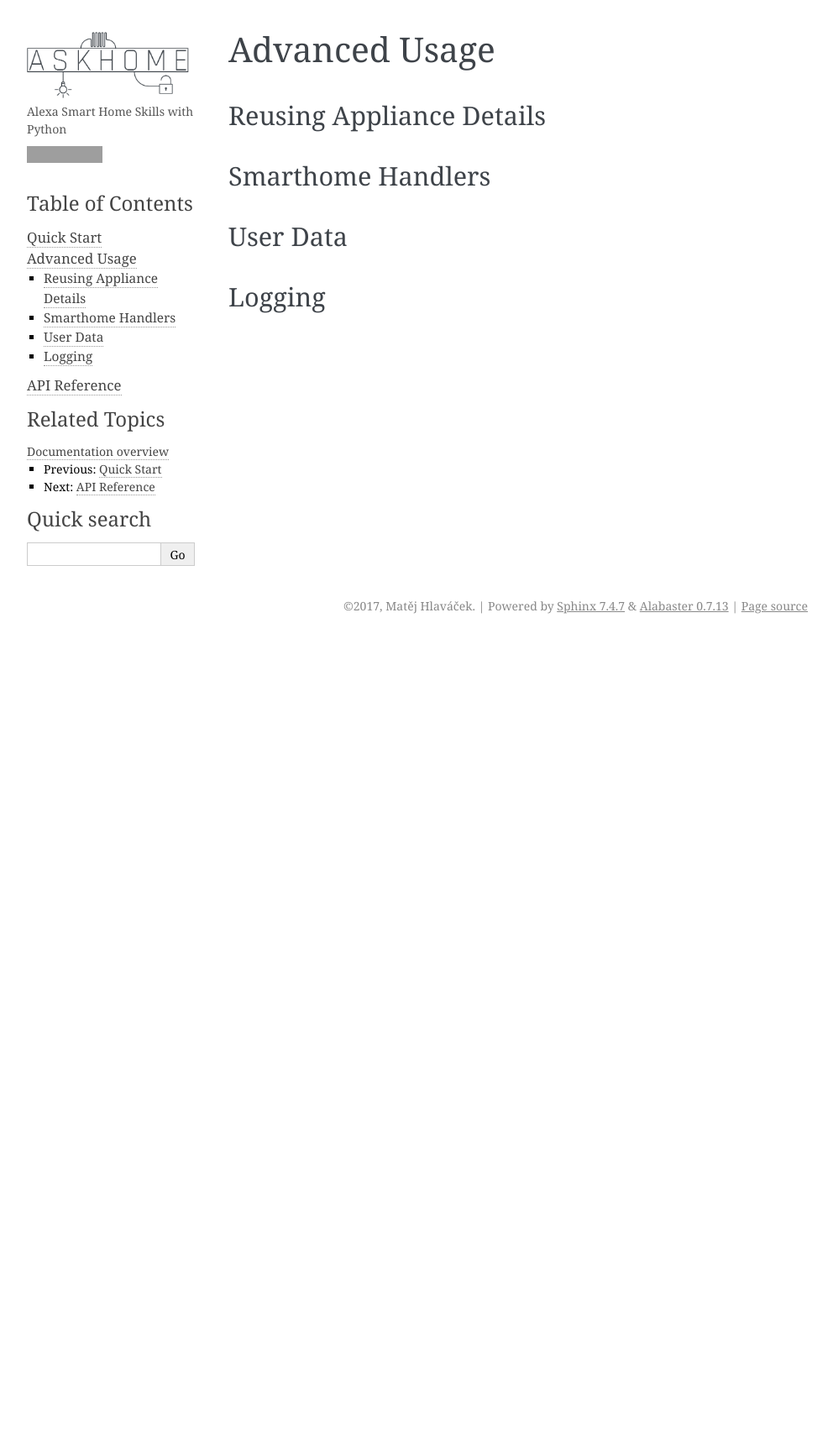
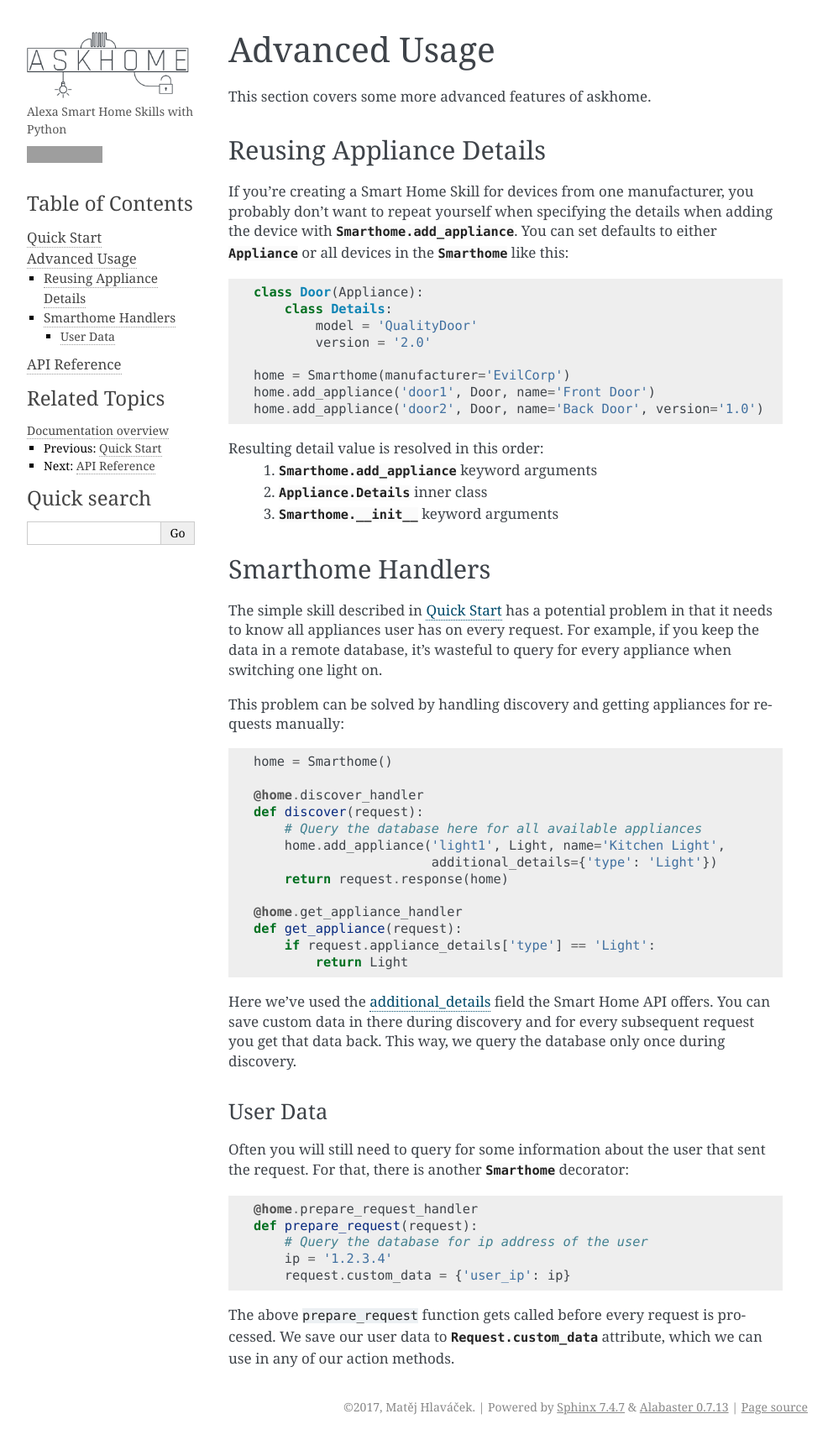
Before and after one commit to mathead/askhome, a Sphinx documentation site: the page built from docs/advanced.rst, in a window 1280 px wide. Shown: the whole page at 84% size, without its empty margins (148-1140 px from the left). Built offline with Sphinx 7.4.7, drawn with Linux system fonts in a browser that asks for light colours; before the commit the page ends 900 px from its top, so only the background shows below that; grey boxes are pictures that could not be loaded.

Commit message:
Add advanced section to docs

```diff
--- a/docs/advanced.rst
+++ b/docs/advanced.rst
@@ -3,14 +3,73 @@
 Advanced Usage
 ==============
 
+This section covers some more advanced features of askhome.
+
 Reusing Appliance Details
 -------------------------
+
+If you're creating a Smart Home Skill for devices from one manufacturer, you probably don't want to
+repeat yourself when specifying the details when adding the device with
+:meth:`Smarthome.add_appliance <askhome.Smarthome.add_appliance>`. You can set defaults to either
+:class:`Appliance <askhome.Appliance>` or all devices in the :class:`Smarthome <askhome.Smarthome>`
+like this::
+
+    class Door(Appliance):
+        class Details:
+            model = 'QualityDoor'
+            version = '2.0'
+
+    home = Smarthome(manufacturer='EvilCorp')
+    home.add_appliance('door1', Door, name='Front Door')
+    home.add_appliance('door2', Door, name='Back Door', version='1.0')
+
+Resulting detail value is resolved in this order:
+    #. :meth:`Smarthome.add_appliance <askhome.Smarthome.add_appliance>` keyword arguments
+    #. :class:`Appliance.Details <askhome.Appliance.Details>` inner class
+    #. :meth:`Smarthome.__init__ <askhome.Smarthome.__init__>` keyword arguments
 
 Smarthome Handlers
 ------------------
 
+The simple skill described in :ref:`quick-start` has a potential problem in that it needs to know
+all appliances user has on every request. For example, if you keep the data in a remote database,
+it's wasteful to query for every appliance when switching one light on.
+
+This problem can be solved by handling discovery and getting appliances for requests manually::
+
+    home = Smarthome()
+
+    @home.discover_handler
+    def discover(request):
+        # Query the database here for all available appliances
+        home.add_appliance('light1', Light, name='Kitchen Light',
+                           additional_details={'type': 'Light'})
+        return request.response(home)
+
+    @home.get_appliance_handler
+    def get_appliance(request):
+        if request.appliance_details['type'] == 'Light':
+            return Light
+
+Here we've used the `additional_details`_ field the Smart Home API offers. You can save custom data
+in there during discovery and for every subsequent request you get that data back. This way, we
+query the database only once during discovery.
+
 User Data
----------
+^^^^^^^^^
 
-Logging
--------
+Often you will still need to query for some information about the user that sent the request. For
+that, there is another :class:`Smarthome <askhome.Smarthome>` decorator::
+
+    @home.prepare_request_handler
+    def prepare_request(request):
+        # Query the database for ip address of the user
+        ip = '1.2.3.4'
+        request.custom_data = {'user_ip': ip}
+
+The above ``prepare_request`` function gets called before every request is processed. We save our
+user data to :attr:`Request.custom_data <askhome.requests.Request.custom_data>` attribute, which we
+can use in any of our action methods.
+
+.. links
+.. _additional_details: https://developer.amazon.com/public/solutions/alexa/alexa-skills-kit/docs/smart-home-skill-api-reference#payload-1
--- a/docs/quickstart.rst
+++ b/docs/quickstart.rst
@@ -1,3 +1,5 @@
+.. _quick-start:
+
 Quick Start
 ===========
 
```
Also changed, not shown: other parts of docs/quickstart.rst (+1 -1 lines), README.md (+9 -1 lines), 4 other files.
